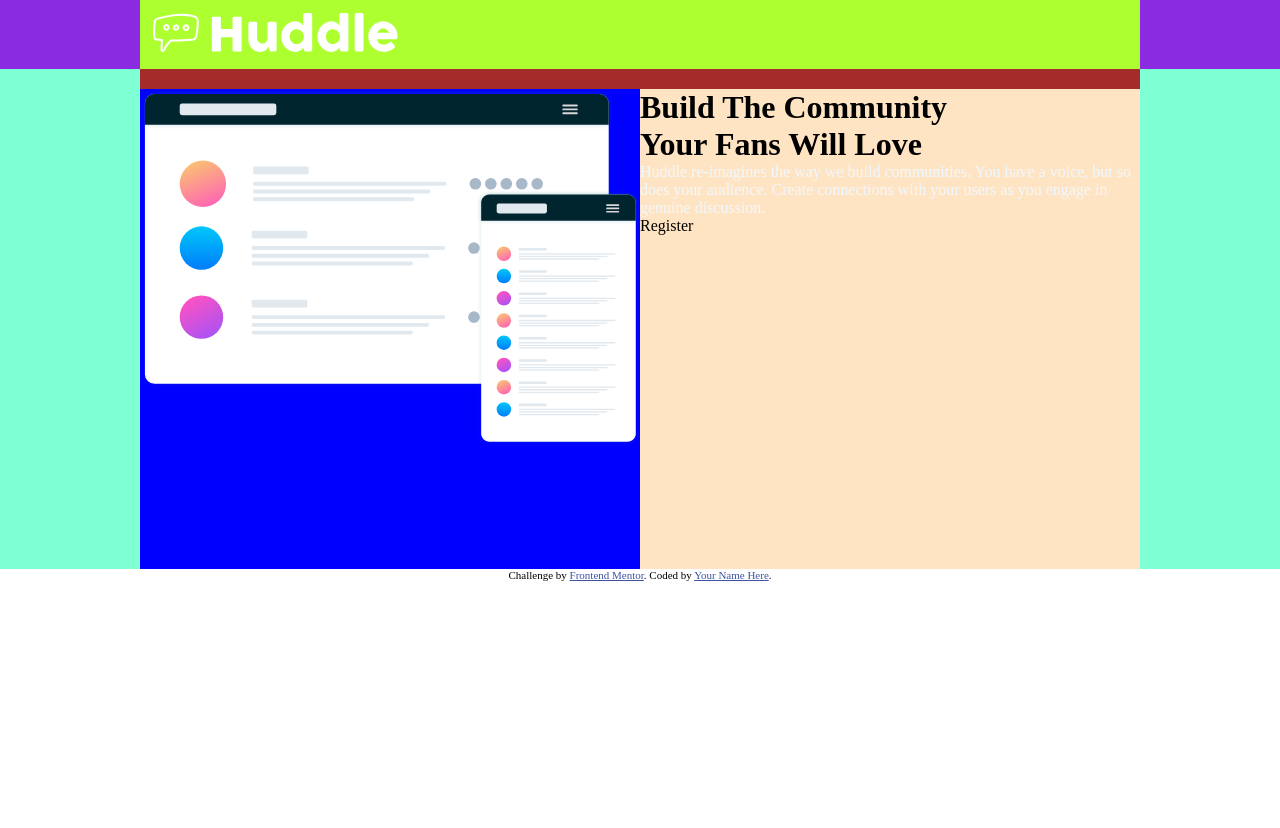
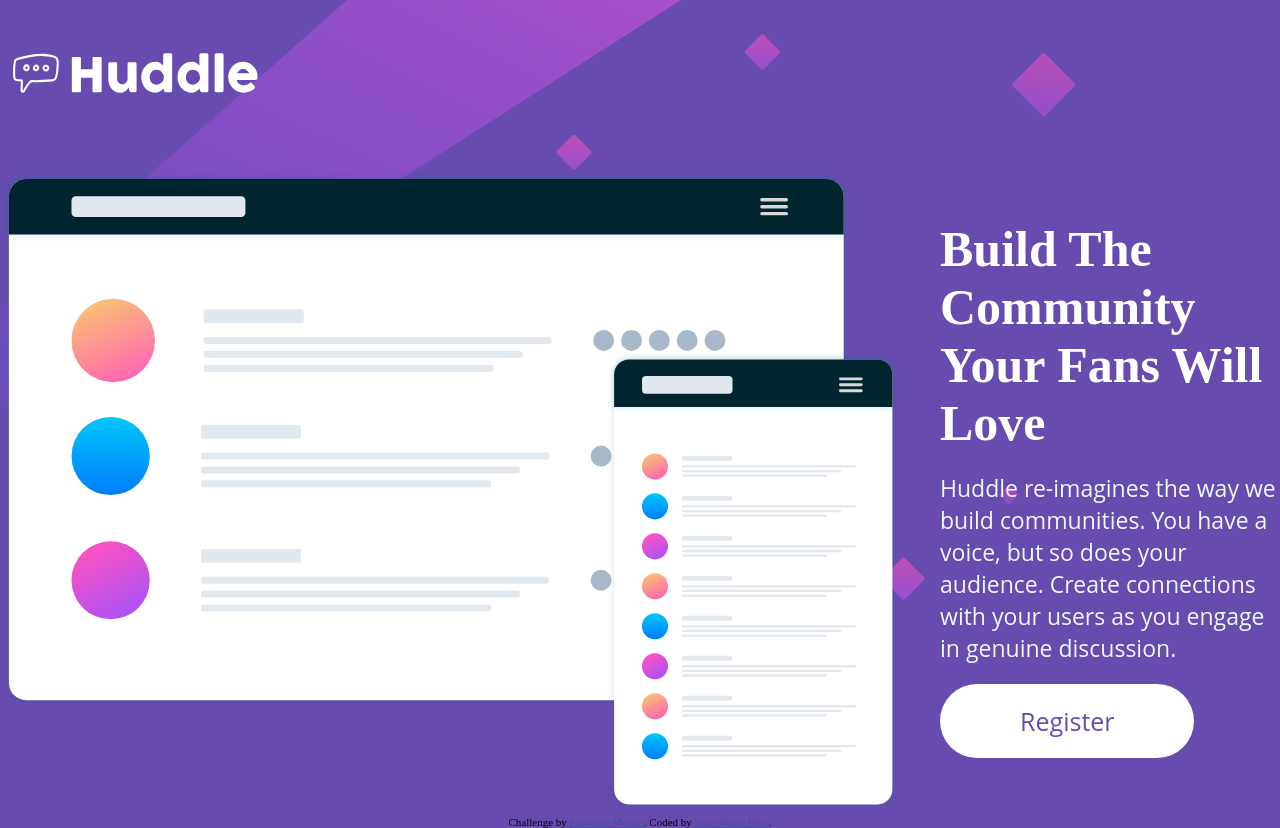
Before and after one commit to DAST-87/huddle-landing-page, a plain HTML site: page index.html in a window 1280 px wide. Before the commit the page ends 800 px from the top, so only its background shows below. Drawn offline with Linux system fonts and the light colour scheme.

Commit message:
Estilização Layout

```diff
--- a/index.html
+++ b/index.html
@@ -5,6 +5,8 @@
   <meta name="viewport" content="width=device-width, initial-scale=1.0"> <!-- displays site properly based on user's device -->
 
   <link rel="icon" type="image/png" sizes="32x32" href="./images/favicon-32x32.png">
+  <link rel="preconnect" href="https://fonts.googleapis.com">
+
   <link rel="stylesheet" href="style.css">
 
   <title>Frontend Mentor | Huddle landing page with single introductory section</title>
@@ -35,7 +37,7 @@
          <p> Huddle re-imagines the way we build communities. You have a voice, but so does your audience.
           Create connections with your users as you engage in genuine discussion.</p>
 
-          Register
+          <button> Register</button>
       </div>
     </div>
   </main>
--- a/style.css
+++ b/style.css
@@ -5,42 +5,65 @@
     background-size: cover;
     box-sizing: border-box;
 }
+body{
+    background-color: hsl(257, 40%, 49%);
+    background-image: url(images/bg-desktop.svg);
+    background-size: 84%;
+}
 nav{
-    background-color: blueviolet;
     display: flex;
     justify-content: center;
+    height: 150px;
+    align-items: center;
 }
 .logo{
-    width: 1000px;
-    background-color: greenyellow
+    width: 1600px;
+
 }
 main{
     display: flex;
-    background-color: aquamarine;
     justify-content: center;
 
 }
 .main-content{
-    background-color: brown;
+
     display: flex;
     min-height: 500px;
-    width: 1000px;
+    width: 1600px;
     padding-top: 20px;
 
 
 }
-.img-mkp{
-    background-color: blue;
-}
 .img-mkp img{
-    width: 500px;
+    width: 900px;
     height: auto;
 }
 .text{
-    background-color: bisque;
+    padding-left: 40px;
+    padding-top: 50px;
 }
 .text p{
     color: aliceblue;
+    font-family: 'Open Sans';
+    font-size: 23px;
+    padding-top: 20px;
+    padding-bottom: 20px;
+}
+.text h1{
+    font-family: 'Poppins';
+    font-weight: 600;
+    font-size: 50px;
+    color: white;
+}
+button{
+    background-color: white;
+    color: hsl(257, 40%, 49%);
+    font-family: 'Open Sans';
+    font-size: 25px;
+    padding: 20px 80px;
+    border-radius: 50px;
+    border: none;
+
 }
 footer{
     max-height: 1000px;
```
